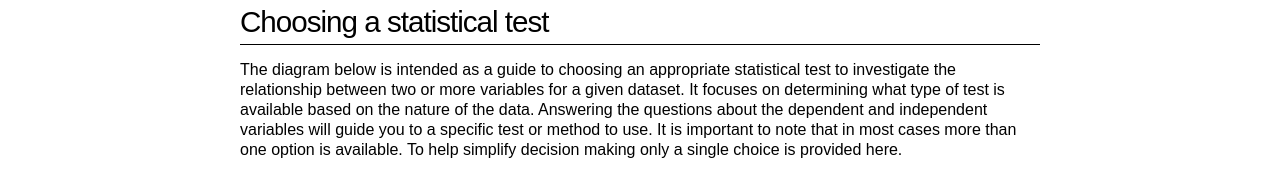
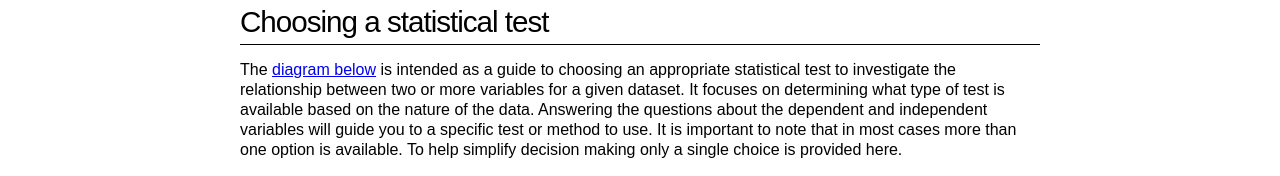
Before and after one commit to humburg/test-choice, a website: page index.html in a window 1280 px wide. Shown: the top 176 px of the page. Drawn offline with nearby package versions, Linux system fonts and the light colour scheme; some packages are replaced by stand-ins of ours; a script that the page names is missing.

Commit message:
Link to diagram

```diff
--- a/index.html
+++ b/index.html
@@ -15,7 +15,7 @@
     <div id="instructions">
       <h1 class="type2">Choosing a statistical test</h1>
       <p>
-        The diagram below is intended as a guide to choosing an appropriate statistical
+        The <a href="#test-choice">diagram below</a> is intended as a guide to choosing an appropriate statistical
         test to investigate the relationship between two or more variables for a given
         dataset. It focuses on determining what type of test is available based on the
         nature of the data. Answering the questions about the dependent and independent
```
